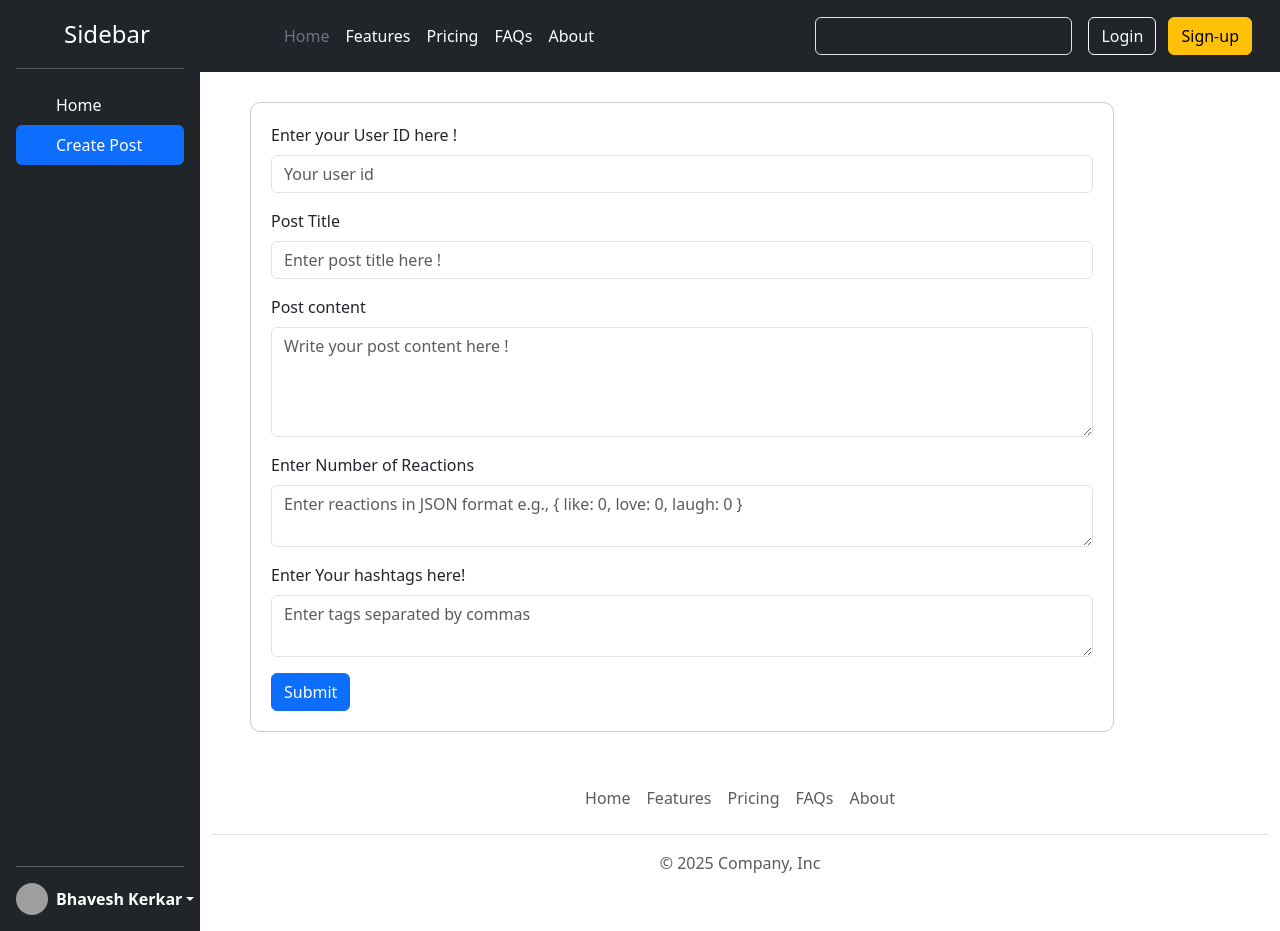
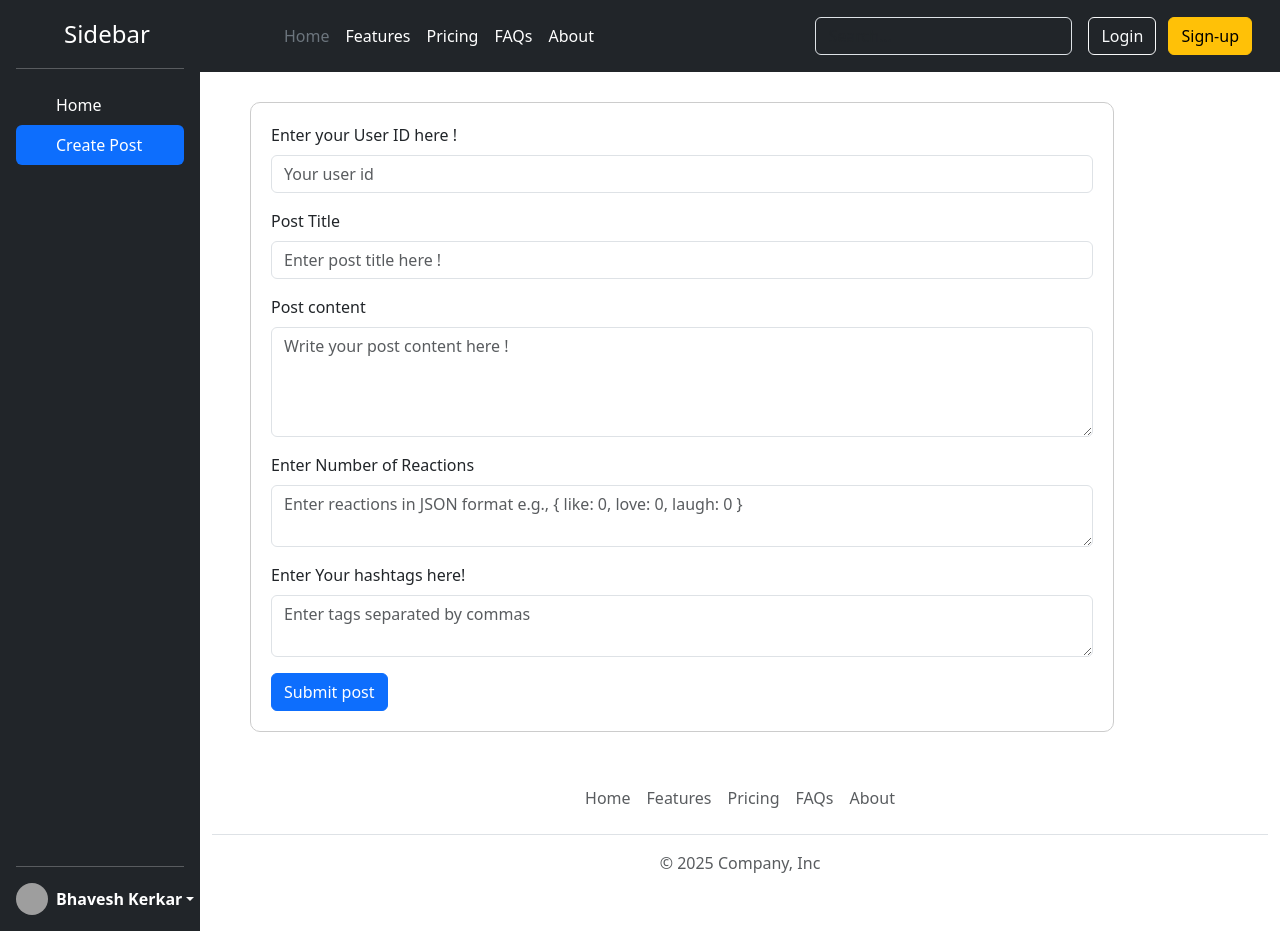
Before and after one commit to bhaveshkerkar/React-Projects, a React app: page / in a window 1280 px wide. Both pictures are taken after a click on the item "Create Post". Built offline with nearby package versions, Linux system fonts and the light colour scheme; grey boxes are pictures that could not be loaded; the HTML template or start-up script is replaced by a standard one.

Commit message:
file edit and new btn edit

```diff
--- a/src/compo/CreatePost.jsx
+++ b/src/compo/CreatePost.jsx
@@ -91,7 +91,7 @@ const CreatePost = () => {
       </div>
 
       <button type="submit" className="btn btn-primary">
-        Submit
+        Submit post
       </button>
     </form>
   );
```
